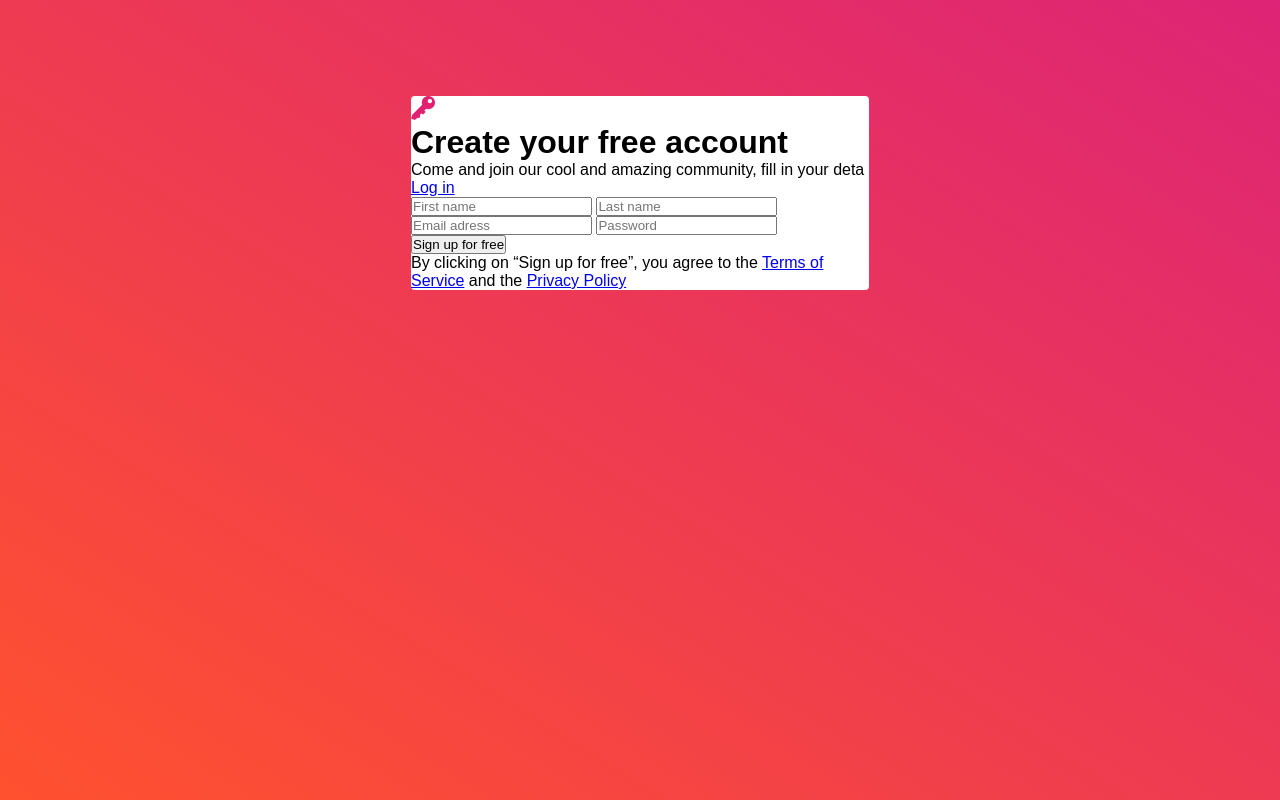
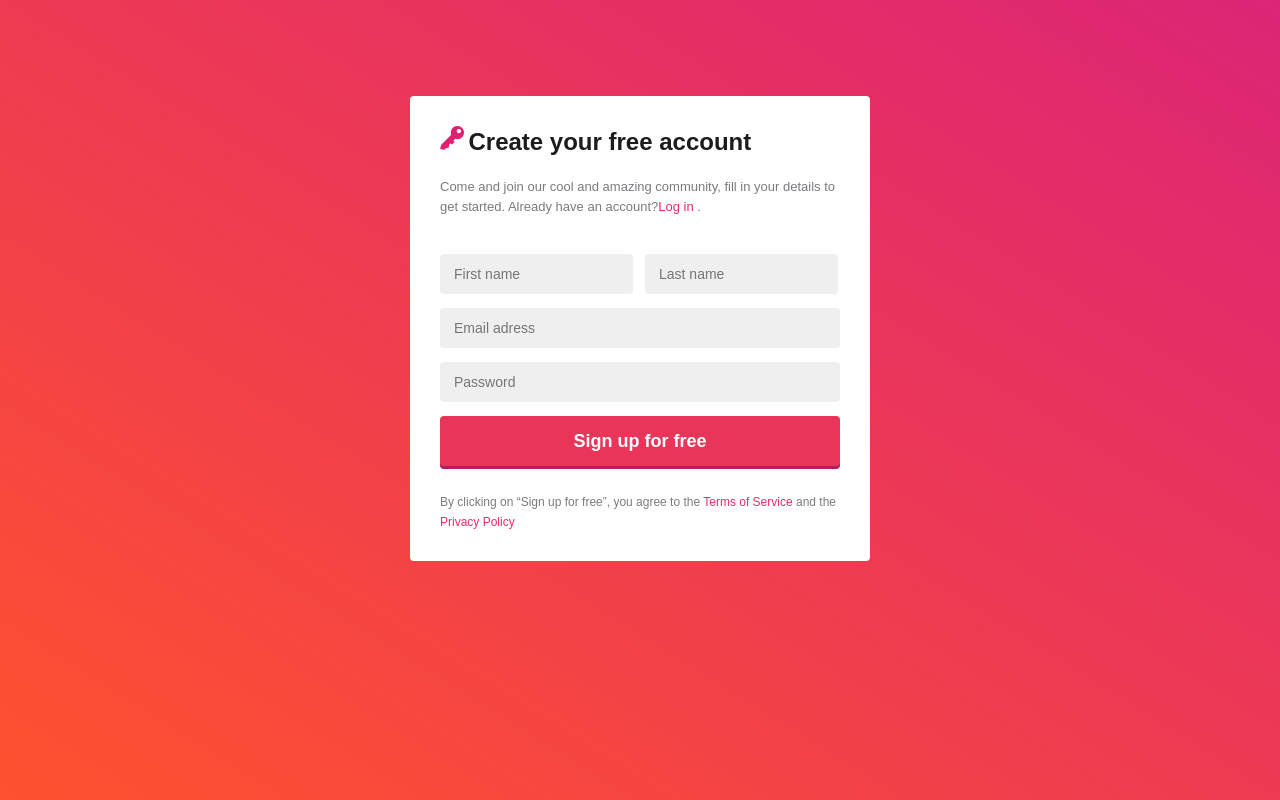
Before and after one commit to ElenaLisica/daily_form, a plain HTML site: page index.html in a window 1280 px wide. Drawn offline with Linux system fonts and the light colour scheme.

Commit message:
only bottom,normolize

```diff
--- a/index.html
+++ b/index.html
@@ -9,15 +9,16 @@
 	<div class="form_">
 		<img src="img/key.png" >
 		<h1>Create your free account</h1>
-		<p>Come and join our cool and amazing community, fill in your deta 	<a href="#">Log in </a> </p>
+		<p>Come and join our cool and amazing community, fill in your details
+to get started. Already have an account?<a href="#">Log in </a>. </p>
 		<form>
-			<input type="text" placeholder="First name">
-			<input type="text" placeholder="Last name">
-			<input type="email" placeholder="Email adress">
-			<input type="password" placeholder="Password">
-			<input type="submit" value="Sign up for free">
+			<input class="first_n" type="text" placeholder="First name">
+			<input class="second_n" type="text" placeholder="Last name">
+			<input class="email" type="email" placeholder="Email adress">
+			<input class="pass" type="password" placeholder="Password">
+			<button type="submit">Sign up for free</button>
 		</form>
-		<p>By clicking on “Sign up for free”, you agree to the <a href="#">Terms of Service</a> and the <a href="#">Privacy Policy</a></p>
+		<p class="text_bottom">By clicking on “Sign up for free”, you agree to the <a href="#">Terms of Service</a> and the <a href="#">Privacy Policy</a></p>
 	</div>
 </body>
 </html>
--- a/styles/style.css
+++ b/styles/style.css
@@ -8,13 +8,17 @@
 body{
 	background: linear-gradient(to bottom left, #dd2476, #ff512f );
 }
+
 html, body{
-	height: 100%;
+height: 100%;
+line-height: 20px;
+color: rgb(122,123,127);
 }
+
 .form_{
 
 	background-color:white;
-	max-width:458px;
+	max-width:460px;
 	max-height: 465px;
 	margin:auto;
 	position: absolute;
@@ -22,4 +26,68 @@ html, body{
 	top:12%;
 	left: 0;
 	right: 0;
+	padding: 30px;
+
 }
+
+h1{
+margin-bottom: 25px;
+font-size: 24px;
+line-height: 20px;
+color: rgb(27,28,29);
+font-weight: bold;
+display: inline-block;
+}
+
+p{
+	font-size: 13px;
+}
+
+a{
+	text-decoration: none;
+	color:#E52E66;
+}
+.text_bottom{
+	font-size: 12px;
+
+}
+
+form{
+margin-top: 37px;
+display: flex;
+flex-wrap: wrap;
+}
+
+input
+{
+	width: 193px;
+height: 40px;
+border-radius: 4px;
+background-color: #efefef;
+border:none;
+margin-bottom: 14px;
+font-size: 14px;
+line-height: 20px;
+color: rgb(122,123,127);
+padding-left: 14px;
+}
+.first_n{
+margin-right: 12px;
+}
+.email,
+.pass{
+	width: 100%;
+}
+button{
+width: 400px;
+height: 50px;
+border-radius: 4px;
+box-shadow: 0px 3px 0px #bd1961;
+background-color: #e93559;
+border:none;
+font-size: 18px;
+line-height: 20px;
+color: rgb(255,255,255);
+font-weight: bold;
+margin-bottom: 26px;
+}
```
